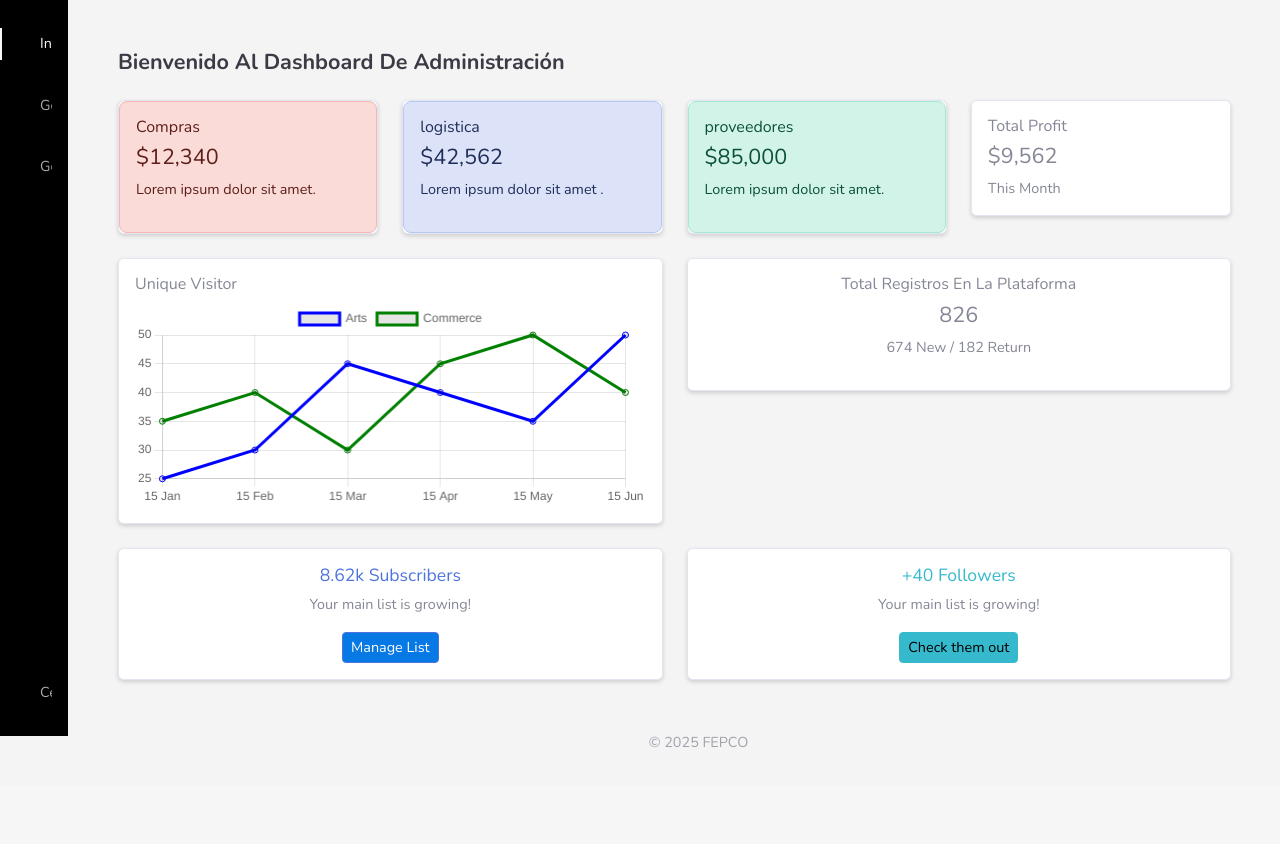
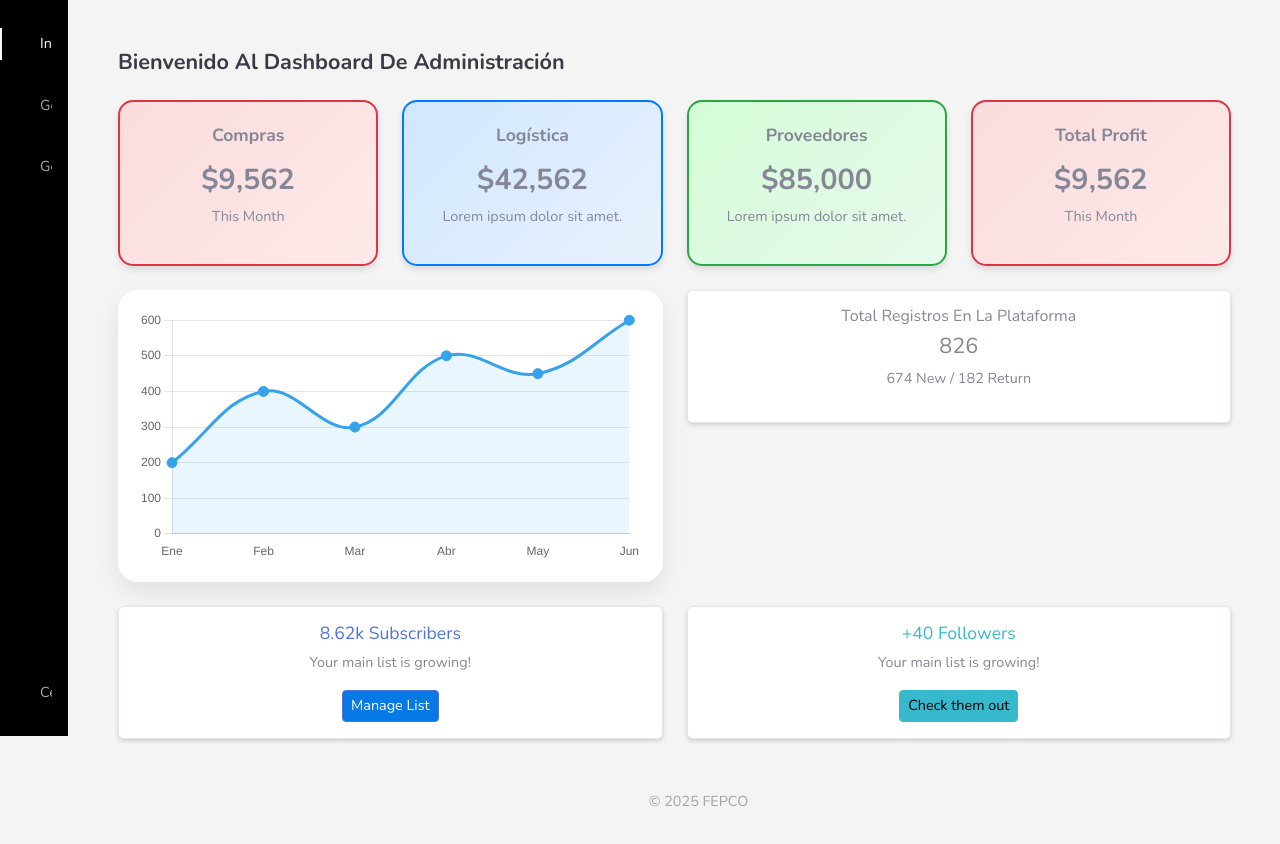
Before and after one commit to Mariaortiz14/Portal_proveedores-main, a Django app: page /administracion/ in a window 1280 px wide. Shown: the part 64-908 px from the top of the page. Before the commit the page ends 811 px from the top, so only its background shows below. Run offline with Django 4.2, Linux system fonts and the light colour scheme; parts of the project's set-up code (start-up, migrations or seed data) failed here and were passed over; some libraries are stand-ins or nearby versions.

Commit message:
Cambio de estilo de grafico

```diff
--- a/templates/administracion/dashboard/index.html
+++ b/templates/administracion/dashboard/index.html
@@ -1,47 +1,110 @@
 {% extends "_layout_administracion.html" %}
+
 {% block Title %} Dashboard Administrador {% endblock %}
+
+{% block css %}
+<style>
+    .info-card {
+        padding: 20px;
+        border-radius: 15px;
+        background: #ffffff;
+        box-shadow: 0 4px 6px rgba(0, 0, 0, 0.1);
+        transition: 0.4s ease;
+        text-align: center;
+        border: 2px solid #eee;
+    }
+
+    .info-card:hover {
+        transform: translateY(-5px);
+        box-shadow: 0 10px 20px rgba(0, 0, 0, 0.15);
+    }
+
+    .info-card .title {
+        font-size: 1.1rem;
+        font-weight: bold;
+        display: block;
+        margin-bottom: 10px;
+    }
+
+    .info-card .value {
+        font-size: 1.8rem;
+        font-weight: 700;
+        margin-bottom: 5px;
+    }
+
+    /* COLORES PERSONALIZADOS */
+    .info-card.blue {
+        border-color: #007bff;
+        background: linear-gradient(135deg, #d0e7ff, #e8f1fc);
+    }
+
+    .info-card.green {
+        border-color: #28a745;
+        background: linear-gradient(135deg, #d4fcd6, #e7f9ec);
+    }
+
+    .info-card.red {
+        border-color: #dc3545;
+        background: linear-gradient(135deg, #fbdcdc, #fde9e9);
+    }
+
+    .custom-chart-container {
+        background: #fff;
+        border-radius: 20px;
+        padding: 20px;
+        box-shadow: 0 10px 25px rgba(0, 0, 0, 0.08);
+        position: relative;
+        overflow: hidden;
+        height: 100%;
+    }
+
+    .custom-chart-container .header {
+        display: flex;
+        justify-content: space-between;
+        align-items: center;
+        margin-bottom: 1rem;
+    }
+
+    .custom-chart-container .title {
+        font-size: 1.2rem;
+        font-weight: 600;
+        color: #333;
+    }
+</style>
+{% endblock css %}
 
 {% block content %}
 <div class="container-fluid mt-4">
     <h3 class="fw-bold text-dark mb-4">Bienvenido Al Dashboard De Administración</h3>
 
     <!-- FILA 1 - TARJETAS DE ESTADÍSTICAS -->
-    <div class="row text-white mb-4">
+    <div class="row mb-4">
         <div class="col-md-3">
-            <div class="card bg-light shadow-sm text-dark">
-                <div class="p-3 text-danger-emphasis bg-danger-subtle border border-danger-subtle rounded-3">
-                    <h6 class="card-title">Compras</h6>
-                    <h3>$12,340</h3>
-                    <p>Lorem ipsum dolor sit amet.</p>
-                </div>
+            <div class="info-card red">
+                <strong class="title">Compras</strong>
+                <div class="value">$9,562</div>
+                <p>This Month</p>
             </div>
         </div>
         <div class="col-md-3">
-            <div class="card bg-ligh shadow-sm text-dark">
-                <div class="p-3 text-primary-emphasis bg-primary-subtle border border-primary-subtle rounded-3">
-                    <h6 class="card-title">logistica</h6>
-                    <h3>$42,562</h3>
-                    <p>Lorem ipsum dolor sit amet .</p>
-                </div>
-            </div>
-
-        </div>
-        <div class="col-md-3">
-            <div class="card bg-light shadow-sm text-dark">
-                <div class="p-3 text-success-emphasis bg-success-subtle border border-success-subtle rounded-3">
-                    <h6 class="card-title">proveedores</h6>
-                    <h3>$85,000</h3>
-                    <p>Lorem ipsum dolor sit amet.</p>
-                </div>
+            <div class="info-card blue">
+                <strong class="title">Logística</strong>
+                <div class="value">$42,562</div>
+                <p>Lorem ipsum dolor sit amet.</p>
             </div>
         </div>
         <div class="col-md-3">
-            <div class="card bg-ligh shadow-sm">
-                <div class="card-body">
-                    <h6 class="card-title">Total Profit</h6>
-                    <h3>$9,562</h3>
-                    <p class="mb-0">This Month</p>
-                </div>
+            <div class="info-card green">
+                <strong class="title">Proveedores</strong>
+                <div class="value">$85,000</div>
+                <p>Lorem ipsum dolor sit amet.</p>
+            </div>
+        </div>
+        <div class="col-md-3">
+            <div class="info-card red">
+                <strong class="title">Total Profit</strong>
+                <div class="value">$9,562</div>
+                <p>This Month</p>
             </div>
         </div>
     </div>
@@ -49,11 +112,8 @@
     <!-- FILA 2 - GRÁFICO Y CÍRCULO DE CLIENTES -->
     <div class="row mb-4">
         <div class="col-md-6">
-            <div class="card shadow-sm">
-                <div class="card-body">
-                    <h6 class="card-title">Unique Visitor</h6>
-                    <canvas id="visitorsChart" height="120"></canvas>
-                </div>
+            <div class="custom-chart-container">
+                <canvas id="uiverseChart"></canvas>
             </div>
         </div>
         <div class="col-md-6">
@@ -93,25 +153,43 @@
 <!-- OPCIONAL: Cargar Chart.js para gráficos -->
 <script src="https://cdn.jsdelivr.net/npm/chart.js"></script>
 <script>
-    const ctx = document.getElementById('visitorsChart').getContext('2d');
+    const ctx = document.getElementById("uiverseChart").getContext("2d");
+
     new Chart(ctx, {
-        type: 'line',
+        type: "line",
         data: {
-            labels: ['15 Jan', '15 Feb', '15 Mar', '15 Apr', '15 May', '15 Jun'],
-            datasets: [
-                {
-                    label: 'Arts',
-                    data: [25, 30, 45, 40, 35, 50],
-                    borderColor: 'blue',
-                    fill: false,
+            labels: ["Ene", "Feb", "Mar", "Abr", "May", "Jun"],
+            datasets: [{
+                label: "Visitas",
+                data: [200, 400, 300, 500, 450, 600],
+                fill: true,
+                backgroundColor: "rgba(54, 162, 235, 0.1)",
+                borderColor: "#36A2EB",
+                tension: 0.4,
+                pointRadius: 5,
+                pointBackgroundColor: "#36A2EB",
+            }]
+        },
+        options: {
+            responsive: true,
+            plugins: {
+                legend: {
+                    display: false
+                }
+            },
+            scales: {
+                y: {
+                    beginAtZero: true,
+                    grid: {
+                        drawBorder: false
+                    }
                 },
-                {
-                    label: 'Commerce',
-                    data: [35, 40, 30, 45, 50, 40],
-                    borderColor: 'green',
-                    fill: false,
+                x: {
+                    grid: {
+                        display: false
+                    }
                 }
-            ]
+            }
         }
     });
 </script>
--- a/templates/compras/evaluaciones/evaluar.html
+++ b/templates/compras/evaluaciones/evaluar.html
@@ -6,6 +6,8 @@ Evaluar Proveedor
 {% endblock Title %}
 
 {% block css %}
+
+
 <link rel="stylesheet" href="https://cdn.jsdelivr.net/npm/bootstrap-icons@1.10.5/font/bootstrap-icons.css">
 <style>
   .card-evaluacion {
```
